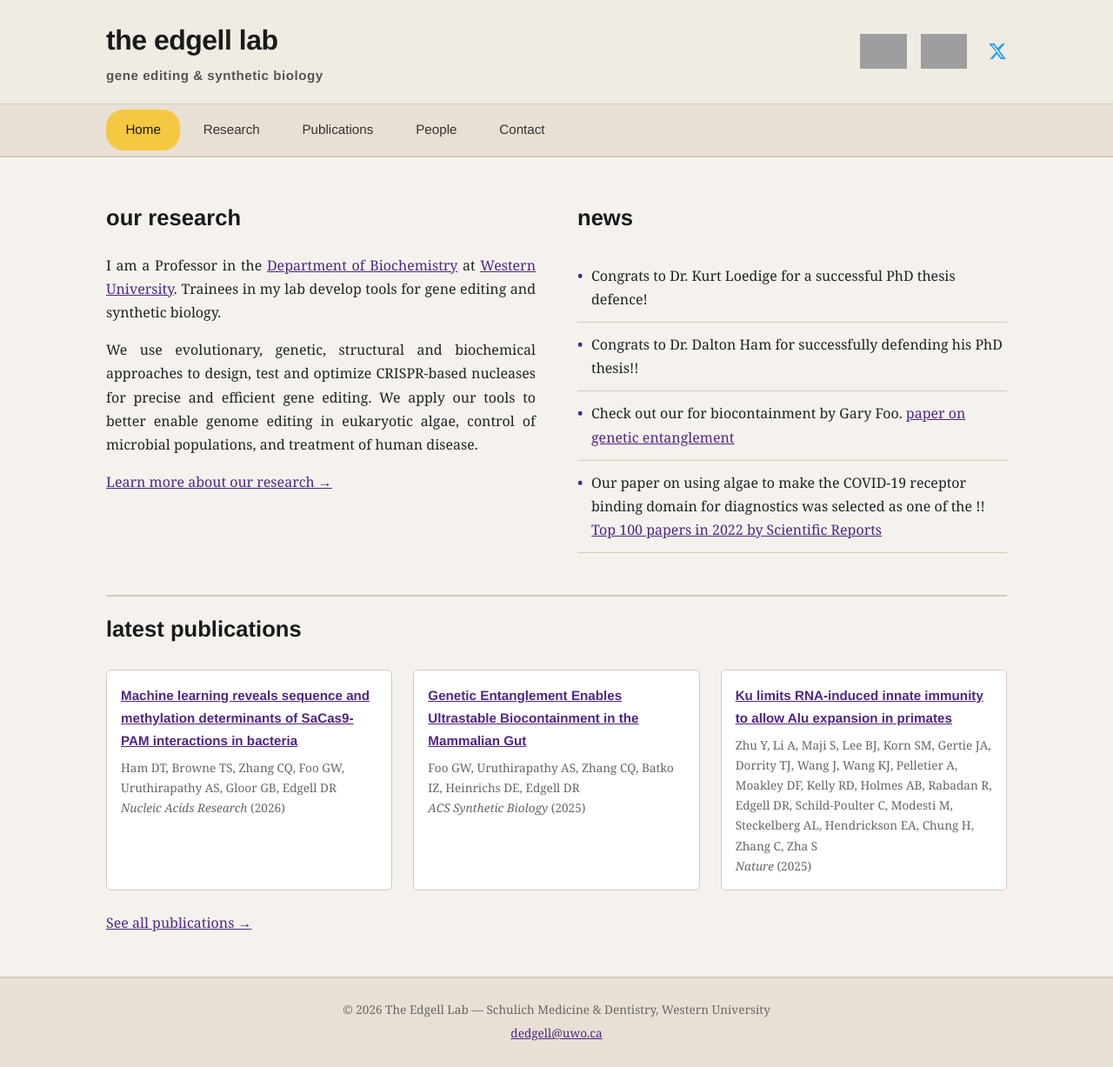
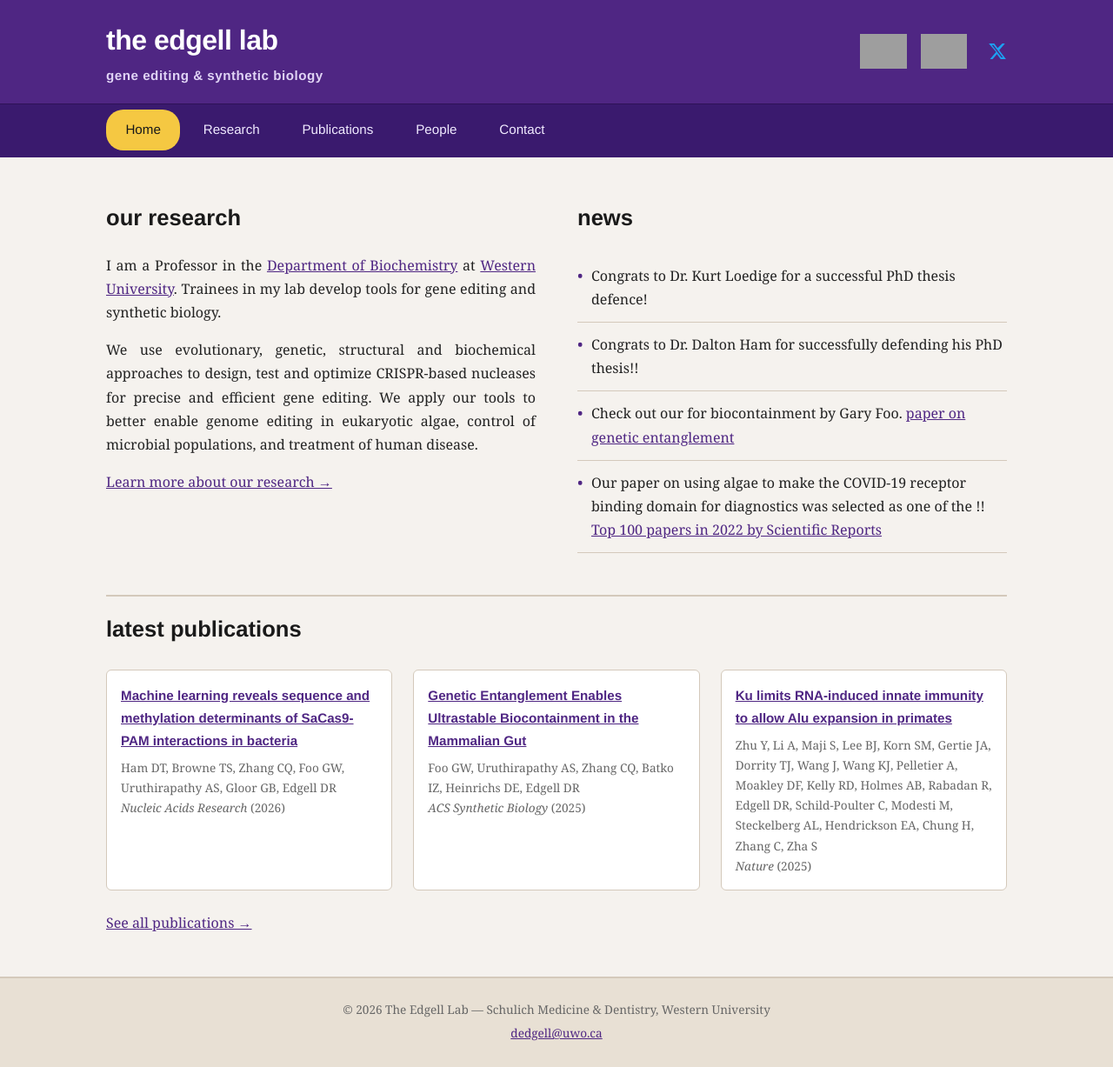
Before and after one commit to edgell-lab/edgell-lab.github.io, a Jekyll site: the page built from index.md, in a window 1280 px wide. Shown: the whole page at 87% size. Built offline with Jekyll 4.4.1, drawn with Linux system fonts in a browser that asks for light colours; grey boxes are pictures that could not be loaded.

Commit message:
Set header and nav background to #4F2683 with white text

```diff
--- a/assets/css/main.css
+++ b/assets/css/main.css
@@ -31,8 +31,8 @@ h1, h2, h3, h4 {
 
 /* --- Header --- */
 .site-header {
-  background: #f0ebe3;
-  border-bottom: 2px solid #d4c9bb;
+  background: #4F2683;
+  border-bottom: 2px solid #3a1a6e;
 }
 
 .header-inner {
@@ -56,7 +56,7 @@ h1, h2, h3, h4 {
   font-family: 'Helvetica Neue', Arial, sans-serif;
   font-size: 2rem;
   font-weight: 900;
-  color: #1a1a1a;
+  color: #ffffff;
   letter-spacing: -0.5px;
 }
 
@@ -64,7 +64,7 @@ h1, h2, h3, h4 {
   font-family: 'Helvetica Neue', Arial, sans-serif;
   font-size: 0.95rem;
   font-weight: 600;
-  color: #555;
+  color: #e0d4f5;
   letter-spacing: 0.5px;
 }
 
@@ -94,8 +94,8 @@ h1, h2, h3, h4 {
 
 /* --- Navigation --- */
 .site-nav {
-  background: #e8e0d4;
-  border-top: 1px solid #d4c9bb;
+  background: #3a1a6e;
+  border-top: 1px solid #2e1258;
 }
 
 .site-nav ul {
@@ -114,7 +114,7 @@ h1, h2, h3, h4 {
   font-family: 'Helvetica Neue', Arial, sans-serif;
   font-size: 0.95rem;
   font-weight: 500;
-  color: #333;
+  color: #f0eaff;
   border-radius: 20px;
   transition: background 0.2s, color 0.2s;
   margin: 0.4rem 0;
```
